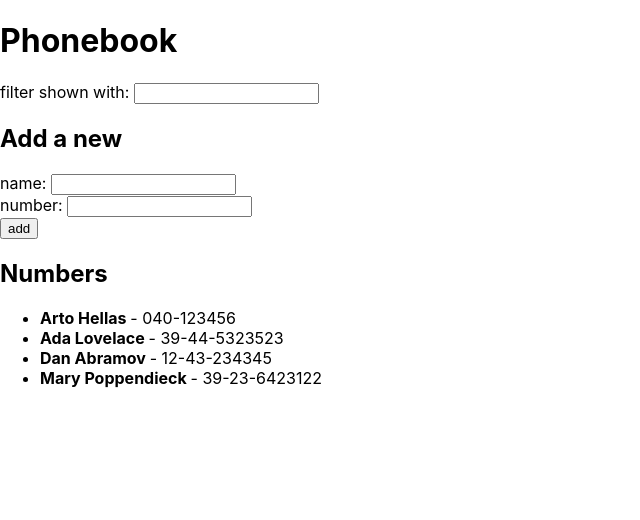
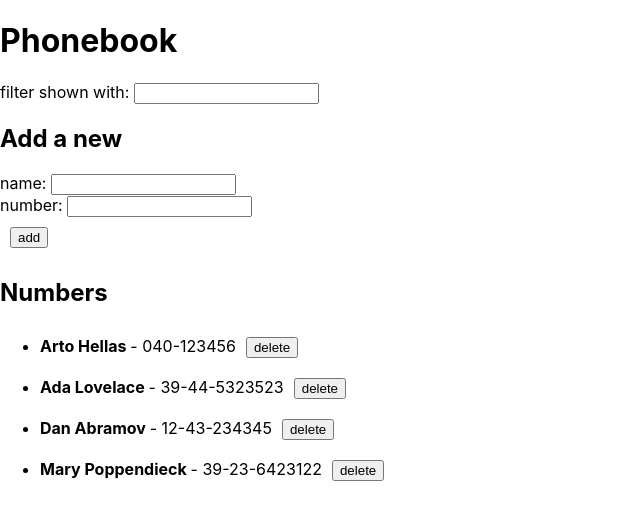
Before and after one commit to Seoane8/bootcamp, a React (Create React App) app in the folder part2/phonebook/: page / in a window 1280 px wide. Shown: the top 520 px of the page, without its empty margins (0-640 px from the left). Built offline with nearby package versions, Linux system fonts and the light colour scheme; data requests are answered from the project's data file.

Commit message:
Exercises 2.17

```diff
--- a/part2/phonebook/src/App.js
+++ b/part2/phonebook/src/App.js
@@ -41,6 +41,7 @@ const App = () => {
                 <p>Empty list</p> :
                 <Persons
                     data={persons}
+                    setPersons={setPersons}
                     filter={filter}
                 />
             }
--- a/part2/phonebook/src/Person.js
+++ b/part2/phonebook/src/Person.js
@@ -1,6 +1,11 @@
-export const Person = ({name, tfno}) => (
-    <li>
-        <strong>{name} </strong>
-        <span>- {tfno}</span>
-    </li>
-)
+export const Person = ({person, handleDelete}) => {
+    const {name, tfno, id} = person
+
+    return (
+        <li>
+            <strong>{name} </strong>
+            <span>- {tfno}</span>
+            <button onClick={handleDelete(id)}>delete</button>
+        </li>
+    )
+}
--- a/part2/phonebook/src/Persons.js
+++ b/part2/phonebook/src/Persons.js
@@ -1,6 +1,23 @@
 import {Person} from "./Person";
+import {deletePerson} from "./service";
 
-export const Persons = ({data, filter}) => {
+export const Persons = ({data, filter, setPersons}) => {
+
+    const handleDelete = (id, name) => () => {
+        if (!window.confirm(`Delete ${name}?`)){
+            return
+        }
+
+        deletePerson(id).then(status => {
+            if (status !== 200){
+                return
+            }
+
+            setPersons(prevPersons => prevPersons.filter(
+                person => person.id !== id
+            ))
+        })
+    }
 
     return (
         <ul>
@@ -9,7 +26,11 @@ export const Persons = ({data, filter}) => {
                     name.toLowerCase().includes(filter.toLowerCase())
                 )
                 .map(person =>
-                    <Person key={person.name} {...person}/>
+                    <Person
+                        key={person.name}
+                        person={person}
+                        handleDelete={handleDelete}
+                    />
                 )
             }
         </ul>
--- a/part2/phonebook/src/index.css
+++ b/part2/phonebook/src/index.css
@@ -11,3 +11,7 @@ code {
   font-family: source-code-pro, Menlo, Monaco, Consolas, 'Courier New',
     monospace;
 }
+
+button {
+  margin: 10px;
+}
--- a/part2/phonebook/src/service/index.js
+++ b/part2/phonebook/src/service/index.js
@@ -13,3 +13,9 @@ export const postPerson = (person) => {
         .post(ENDPOINT, person)
         .then(response => response.data)
 }
+
+export const deletePerson = (id) => {
+    return axios
+        .delete(`${ENDPOINT}/${id}`)
+        .then(response => response.status)
+}
```
